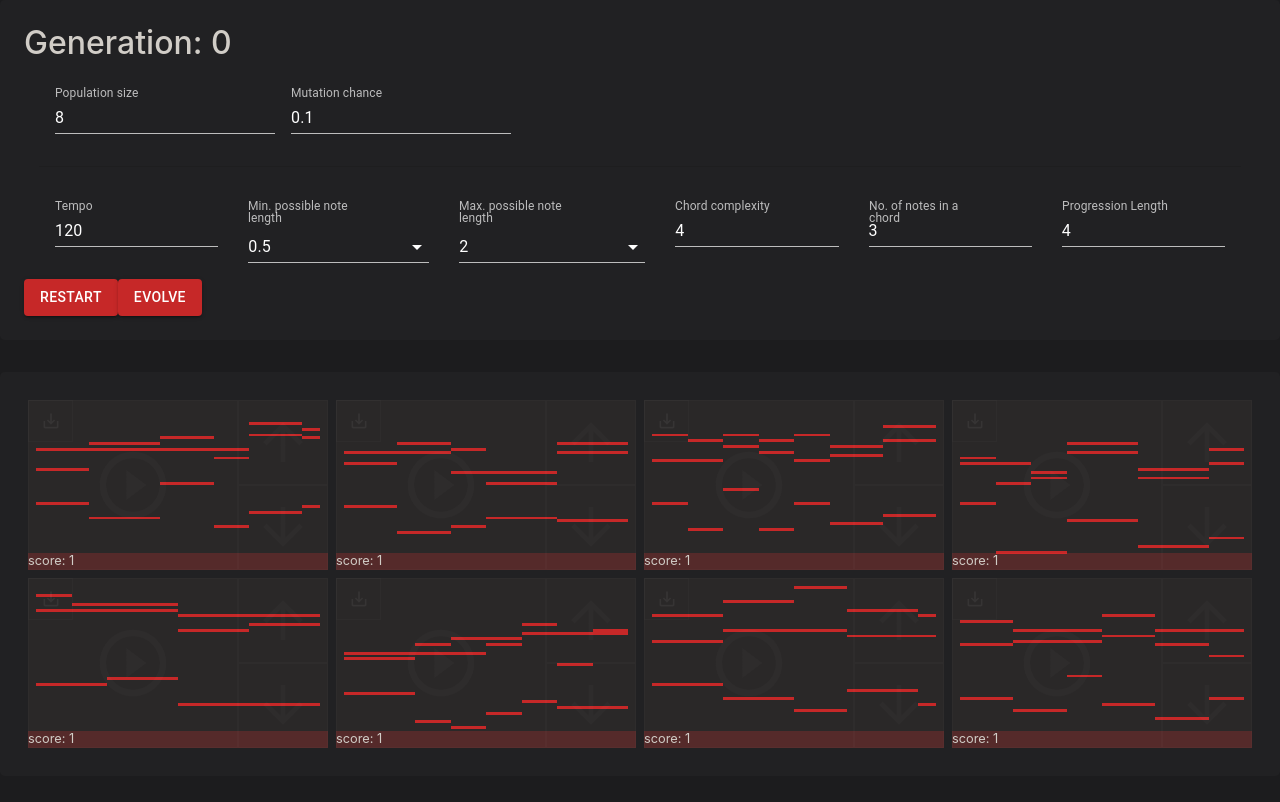
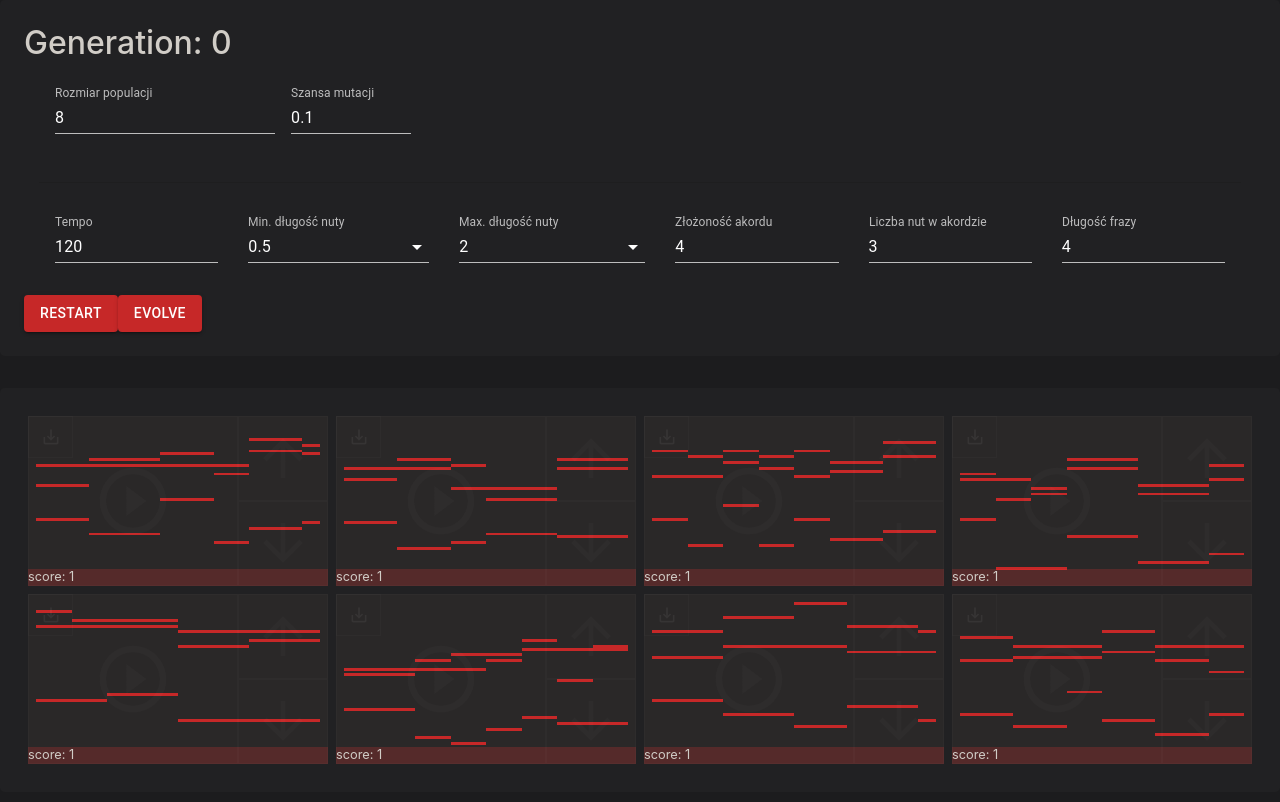
Before and after one commit to TheCommonCold/midi-generator, a React (Create React App) app: page / in a window 1280 px wide. Shown: the top 802 px of the page. Built offline with nearby package versions, Linux system fonts and the light colour scheme.

Commit message:
Translations

```diff
--- a/src/components/ControlPanel.jsx
+++ b/src/components/ControlPanel.jsx
@@ -84,18 +84,19 @@ function ControlPanel() {
         <Row className="p-3">
           <Col>
             <TextField
-              className="pr-3"
+              className="pr-3 pb-3"
               InputProps={{ inputProps: { min: 1 } }}
               name="populationSize"
-              label="Population size"
+              label="Rozmiar populacji"
               type="number"
               onChange={handleChange}
               value={state.populationSize}
             />
             <TextField
-              InputProps={{ inputProps: { max: 1 } }}
+              style={{'min-width': '120px'}}
+              InputProps={{ inputProps: { min:0, max: 1, step:0.05} }}
               name="mutationChance"
-              label="Mutation chance"
+              label="Szansa mutacji"
               type="number"
               onChange={handleChange}
               value={state.mutationChance}
@@ -104,7 +105,7 @@ function ControlPanel() {
         </Row>
         <hr />
         <Row className="p-3">
-        <Col style={{'min-width': '80px'}}>
+        <Col className='pb-3' style={{'min-width': '80px'}}>
             <TextField
               className="w-100"
               InputProps={{ inputProps: { min: 1 } }}
@@ -115,9 +116,9 @@ function ControlPanel() {
               value={tempo}
             />
           </Col>
-          <Col style={{'min-width': '211px'}}>
+          <Col className='pb-3' style={{'min-width': '211px'}}>
             <InputLabel className="m-0" shrink>
-              Min. possible note length
+              Min. długość nuty
             </InputLabel>
             <Select
               className="w-100"
@@ -136,9 +137,9 @@ function ControlPanel() {
               })}
             </Select>
           </Col>
-          <Col style={{'min-width': '216px'}}>
+          <Col className='pb-3' style={{'min-width': '216px'}}>
             <InputLabel className="m-0" shrink>
-              Max. possible note length
+              Max. długość nuty
             </InputLabel>
             <Select
               className="w-100"
@@ -157,36 +158,36 @@ function ControlPanel() {
               })}
             </Select>
           </Col>
-          <Col style={{'min-width': '100px'}}>
+          <Col className='pb-3' style={{'min-width': '100px'}}>
             <TextField
               className="w-100"
               InputProps={{ inputProps: { min: state.numberOfNotes, max: 12 } }}
               name="jazziness"
-              label="Chord complexity"
+              label="Złożoność akordu"
               type="number"
               onChange={handleChange}
               value={state.jazziness}
             />
           </Col>
-          <Col style={{'min-width': '120px'}}>
+          <Col className='pb-3' style={{'min-width': '120px'}}>
             <TextField
               className="w-100"
               InputProps={{ inputProps: { min: 1, max: 10 } }}
               disabled={disabled}
               name="numberOfNotes"
-              label="No. of notes in a chord"
+              label="Liczba nut w akordzie"
               type="number"
               onChange={handleChange}
               value={state.numberOfNotes}
             />
           </Col>
-          <Col style={{'min-width': '100px'}}>
+          <Col className='pb-3' style={{'min-width': '100px'}}>
             <TextField
               className="w-100"
               InputProps={{ inputProps: { min: 1 } }}
               disabled={disabled}
               name="progressionLength"
-              label="Progression Length"
+              label="Długość frazy"
               type="number"
               onChange={handleChange}
               value={state.progressionLength}
```
Also changed, not shown: start/opis.html (+41 -12 lines), 1 other file (tests, documents, lock files or other folders).
